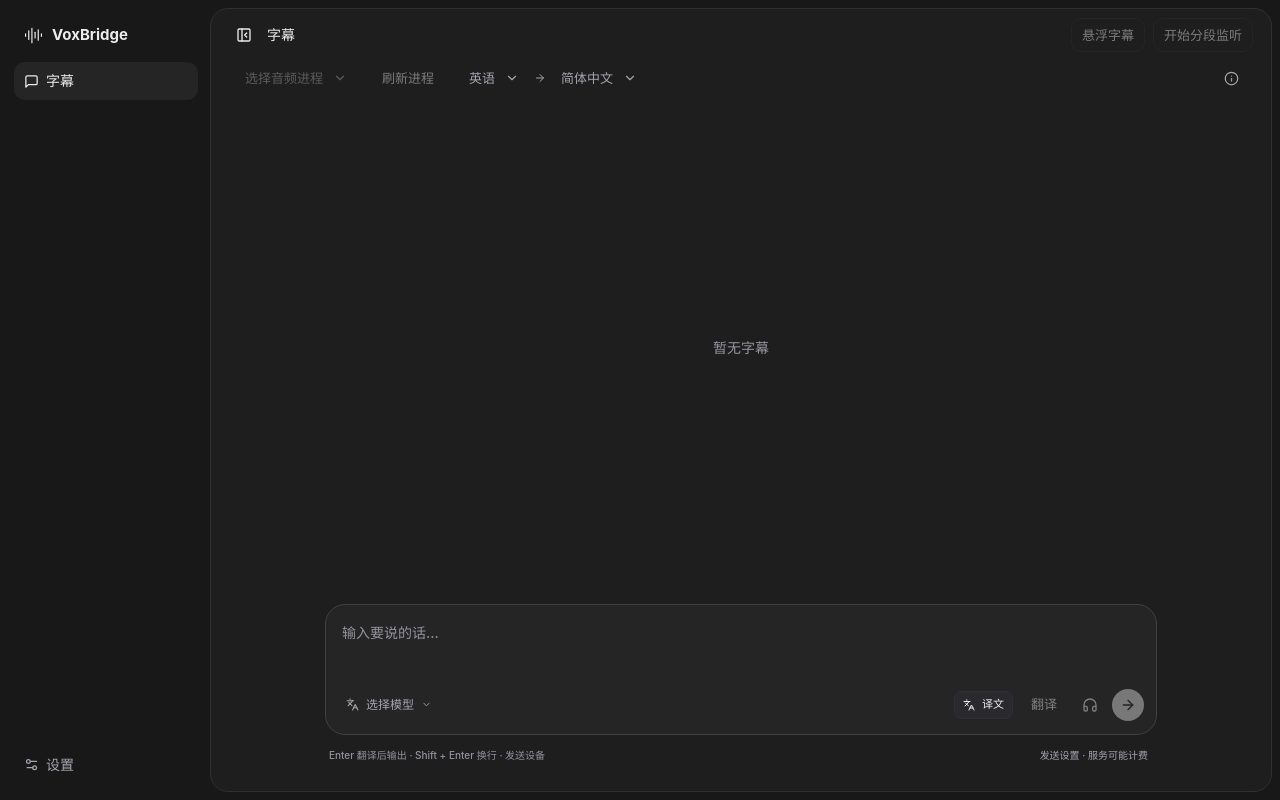
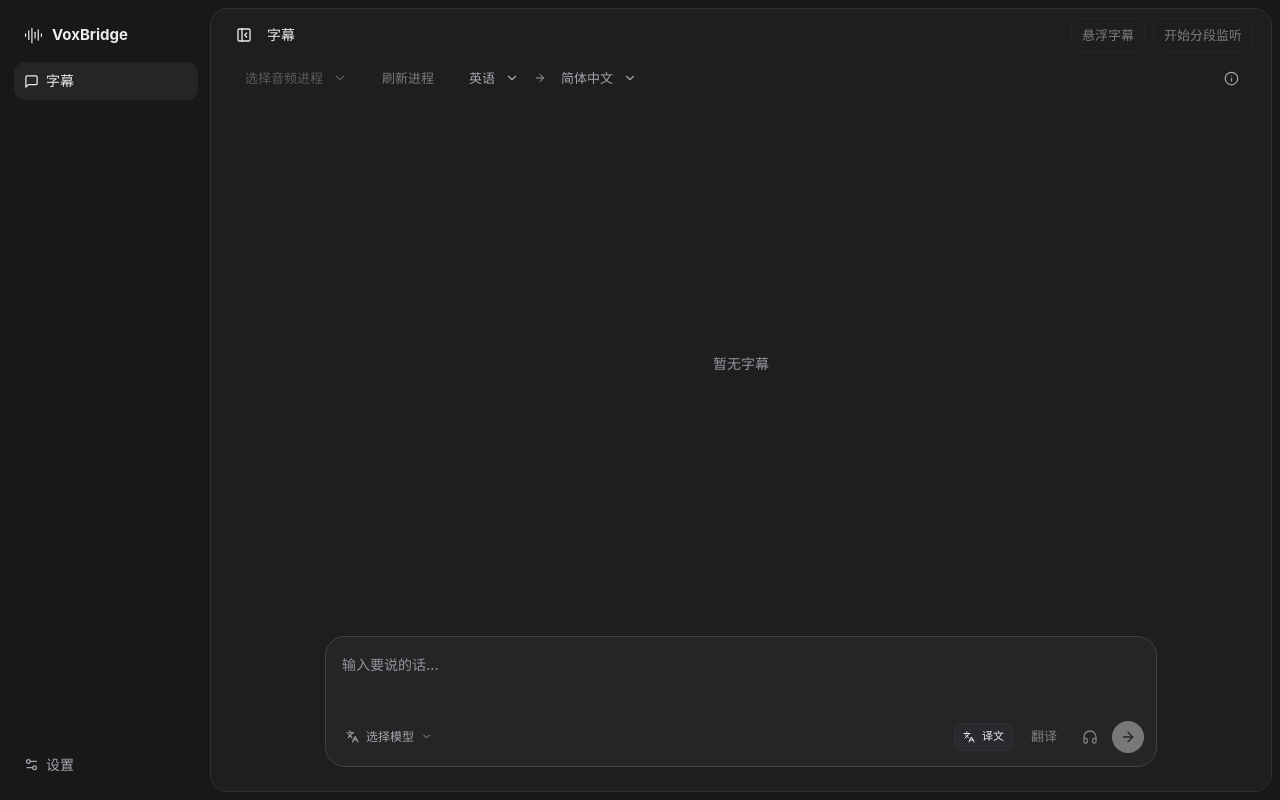
Before and after one commit to Zhiruosama/VoxBridge, a React (Vite) app: page / in a window 1280 px wide. Built offline with nearby package versions, Linux system fonts and the light colour scheme.

Commit message:
style: remove persistent composer footer hints

```diff
--- a/src/App.tsx
+++ b/src/App.tsx
@@ -350,6 +350,16 @@ export default function App() {
     setPage('settings');
   }
 
+  const composerHint =
+    (settings.composer.enterAction === 'newline'
+      ? 'Enter 换行'
+      : settings.composer.enterAction === 'translate'
+        ? 'Enter 仅翻译 · Shift + Enter 换行'
+        : `Enter ${settings.composer.output === 'translation' ? '翻译后输出' : '输出原文'} · Shift + Enter 换行`) +
+    (settings.composer.enterAction === 'speak'
+      ? ` · ${settings.composer.route === 'preview' ? '试听' : '发送'}设备`
+      : '');
+
   return (
     <div className={`app-shell ${sidebar ? '' : 'sidebar-collapsed'}`}>
       <a className="skip-link" href="#main-content">
@@ -606,6 +616,7 @@ export default function App() {
                     value={text}
                     disabled={busy}
                     aria-describedby="composer-hint"
+                    title={composerHint}
                     onChange={(event) => {
                       setText(event.target.value);
                       setResult('');
@@ -747,24 +758,9 @@ export default function App() {
                     </div>
                   </div>
                 </div>
-                <div id="composer-hint" className="composer-hint">
-                  <span>
-                    {settings.composer.enterAction === 'newline'
-                      ? 'Enter 换行'
-                      : settings.composer.enterAction === 'translate'
-                        ? 'Enter 仅翻译 · Shift + Enter 换行'
-                        : `Enter ${settings.composer.output === 'translation' ? '翻译后输出' : '输出原文'} · Shift + Enter 换行`}
-                    {settings.composer.enterAction === 'speak' &&
-                      ` · ${settings.composer.route === 'preview' ? '试听' : '发送'}设备`}
-                  </span>
-                  <button
-                    className="subtle"
-                    disabled={busy || listening}
-                    onClick={() => openSettings()}
-                  >
-                    发送设置 · 服务可能计费
-                  </button>
-                </div>
+                <span id="composer-hint" className="sr-only">
+                  {composerHint}
+                </span>
                 {error && (
                   <p className="error-text" role="alert">
                     {error}
--- a/src/styles.css
+++ b/src/styles.css
@@ -480,22 +480,6 @@ nav button[aria-current='page'] {
 .output-mode[aria-pressed='true'] {
   color: var(--text);
   background: var(--hover);
-}
-.composer-hint {
-  display: flex;
-  flex-wrap: wrap;
-  align-items: center;
-  justify-content: space-between;
-  gap: 4px 12px;
-  color: var(--faint);
-  font-size: 10px;
-  padding: 8px 4px 0;
-}
-.composer-hint button {
-  color: var(--muted);
-  min-height: 24px;
-  padding: 0 4px;
-  font-size: 10px;
 }
 .preference-help {
   margin: 10px 0 0;
```
Also changed, not shown: 1 other file (tests, documents, lock files or other folders).
